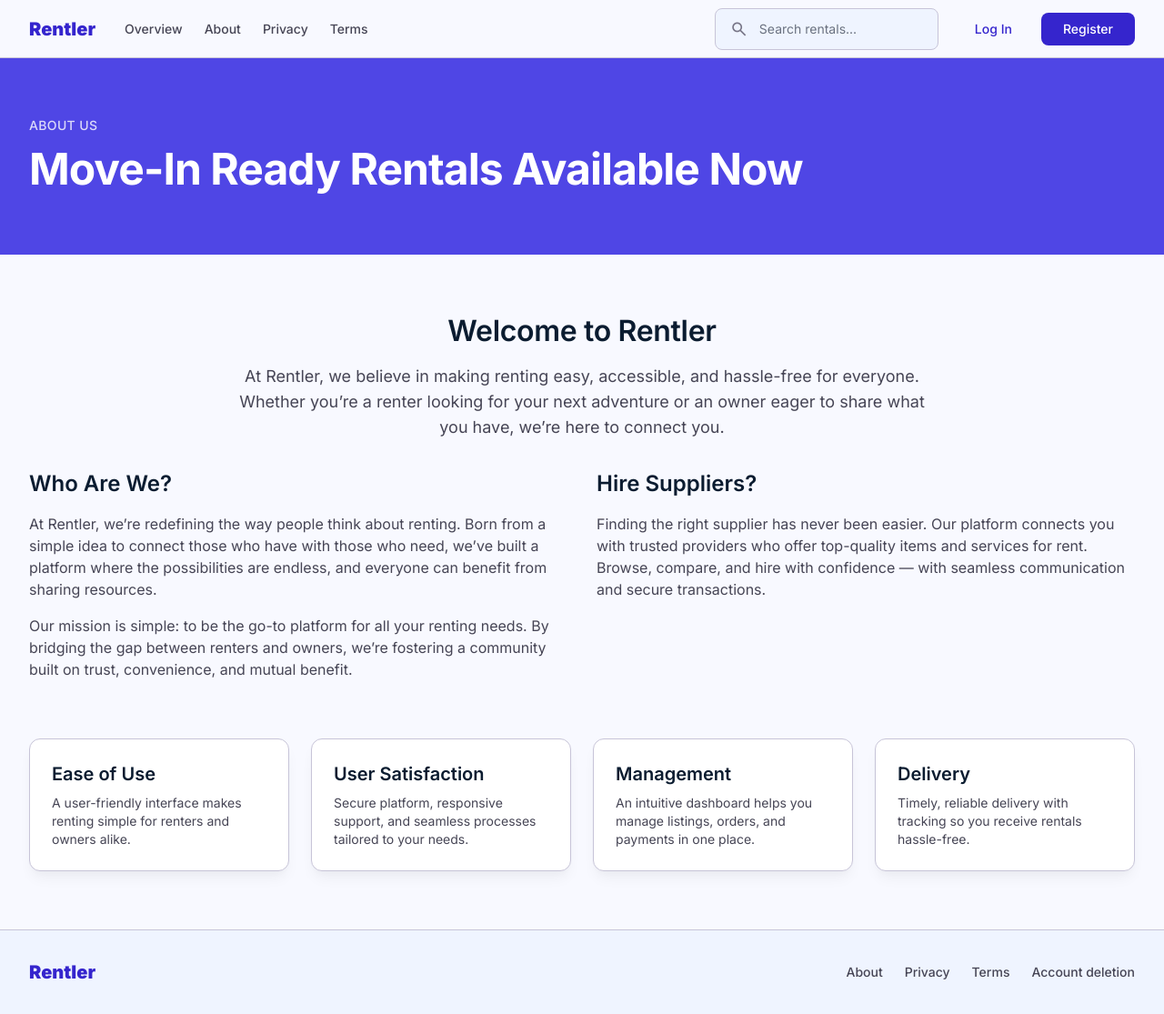
After one commit to rhythm-dubey/rentler, a Django app: page /about-us/ in a window 1280 px wide. The commit adds this page. Shown: the whole page at 91% size. Run offline with Django 5.2, Linux system fonts and the light colour scheme; data that the repository does not hold is empty; some libraries are stand-ins or nearby versions.

Commit message:
Add site settings management and related features
- Introduced a new Setting model for key-value site configuration.
- Added admin interface for managing site settings.
- Created context processor to expose site settings to templates.
- Implemented views and templates for About, Privacy, Terms, and Account Deletion pages.
- Updated home page to include links to new pages.
- Added management command to seed default settings.
- Implemented tests for setting retrieval and page rendering.

```diff
--- a/config/settings.py
+++ b/config/settings.py
@@ -69,6 +69,7 @@ TEMPLATES = [
                 'django.template.context_processors.request',
                 'django.contrib.auth.context_processors.auth',
                 'django.contrib.messages.context_processors.messages',
+                'core.context_processors.site_settings',
             ],
         },
     },
--- /dev/null
+++ b/core/context_processors.py
@@ -0,0 +1,10 @@
+from core.models import Setting
+
+
+def site_settings(request):
+    """Expose common website settings to all templates."""
+    return {
+        'company_name': Setting.get_str('company_name', default='Rentler'),
+        'support_email': Setting.get_str('support_email', default=''),
+        'support_phone': Setting.get_str('support_phone', default=''),
+    }
--- /dev/null
+++ b/core/models.py
@@ -0,0 +1,72 @@
+from django.db import models
+from django.utils.html import mark_safe
+from django.utils.safestring import SafeString
+
+
+class Setting(models.Model):
+    """Key-value site configuration (legacy Setting table)."""
+
+    site = models.CharField(max_length=64, default='website', db_index=True)
+    name = models.CharField(max_length=128, db_index=True)
+    value = models.TextField(blank=True, default='')
+    created_at = models.DateTimeField(auto_now_add=True)
+    updated_at = models.DateTimeField(auto_now=True)
+
+    class Meta:
+        ordering = ('site', 'name')
+        constraints = [
+            models.UniqueConstraint(fields=('site', 'name'), name='core_setting_site_name_uniq'),
+        ]
+
+    def __str__(self) -> str:
+        return f'{self.site}:{self.name}'
+
+    @classmethod
+    def get_value(cls, name: str, default=None, site: str | None = None):
+        qs = cls.objects.filter(name=name)
+        if site is not None:
+            qs = qs.filter(site=site)
+        setting = qs.first()
+        if setting is None or setting.value == '':
+            return default
+        return setting.value
+
+    @classmethod
+    def set_value(cls, name: str, value, site: str = 'website') -> 'Setting':
+        setting, _ = cls.objects.update_or_create(
+            site=site,
+            name=name,
+            defaults={'value': '' if value is None else str(value)},
+        )
+        return setting
+
+    @classmethod
+    def get_str(cls, name: str, default: str = '', site: str | None = None) -> str:
+        value = cls.get_value(name, default=None, site=site)
+        if value is None:
+            return default
+        return str(value)
+
+    @classmethod
+    def get_int(cls, name: str, default: int = 0, site: str | None = None) -> int:
+        value = cls.get_value(name, default=None, site=site)
+        if value is None:
+            return default
+        try:
+            return int(str(value).strip())
+        except (TypeError, ValueError):
+            return default
+
+    @classmethod
+    def get_bool(cls, name: str, default: bool = False, site: str | None = None) -> bool:
+        value = cls.get_value(name, default=None, site=site)
+        if value is None:
+            return default
+        return str(value).strip().lower() in {'1', 'true', 'yes', 'on'}
+
+    @classmethod
+    def get_html(cls, name: str, default: str = '', site: str | None = None) -> SafeString:
+        value = cls.get_value(name, default=None, site=site)
+        if value is None:
+            return mark_safe(default)
+        return mark_safe(str(value))
--- /dev/null
+++ b/core/templates/core/about.html
@@ -0,0 +1,68 @@
+{% extends "base.html" %}
+{% block title %}About Us | Rentler{% endblock %}
+{% block body %}
+{% include "partials/messages.html" %}
+{% include "partials/public_nav.html" %}
+<main class="pt-16">
+  <section class="bg-primary-container text-on-primary py-3xl px-margin-mobile md:px-margin-desktop">
+    <div class="max-w-[1440px] mx-auto">
+      <p class="text-label-md font-label-md uppercase tracking-wide opacity-80 mb-sm">About us</p>
+      <h1 class="text-headline-lg md:text-display-lg font-display-lg">Move-In Ready Rentals Available Now</h1>
+    </div>
+  </section>
+
+  <section class="max-w-[1440px] mx-auto px-margin-mobile md:px-margin-desktop py-3xl space-y-xl">
+    <div class="text-center space-y-md">
+      <h2 class="text-headline-lg font-headline-lg text-on-surface">Welcome to Rentler</h2>
+      <p class="text-body-lg font-body-lg text-on-surface-variant max-w-3xl mx-auto">
+        At Rentler, we believe in making renting easy, accessible, and hassle-free for everyone.
+        Whether you’re a renter looking for your next adventure or an owner eager to share what you have,
+        we’re here to connect you.
+      </p>
+    </div>
+
+    <div class="grid md:grid-cols-2 gap-xl items-start">
+      <div class="space-y-md">
+        <h3 class="text-headline-md font-headline-md text-on-surface">Who Are We?</h3>
+        <p class="text-body-md font-body-md text-on-surface-variant">
+          At Rentler, we’re redefining the way people think about renting. Born from a simple idea to connect
+          those who have with those who need, we’ve built a platform where the possibilities are endless,
+          and everyone can benefit from sharing resources.
+        </p>
+        <p class="text-body-md font-body-md text-on-surface-variant">
+          Our mission is simple: to be the go-to platform for all your renting needs. By bridging the gap
+          between renters and owners, we’re fostering a community built on trust, convenience, and mutual benefit.
+        </p>
+      </div>
+      <div class="space-y-md">
+        <h3 class="text-headline-md font-headline-md text-on-surface">Hire Suppliers?</h3>
+        <p class="text-body-md font-body-md text-on-surface-variant">
+          Finding the right supplier has never been easier. Our platform connects you with trusted providers
+          who offer top-quality items and services for rent. Browse, compare, and hire with confidence —
+          with seamless communication and secure transactions.
+        </p>
+      </div>
+    </div>
+
+    <div class="grid sm:grid-cols-2 lg:grid-cols-4 gap-gutter pt-xl">
+      <div class="bg-surface-container-lowest border border-outline-variant rounded-xl p-lg soft-ambient-shadow">
+        <h4 class="text-title-lg font-title-lg text-on-surface mb-sm">Ease of Use</h4>
+        <p class="text-body-sm font-body-sm text-on-surface-variant">A user-friendly interface makes renting simple for renters and owners alike.</p>
+      </div>
+      <div class="bg-surface-container-lowest border border-outline-variant rounded-xl p-lg soft-ambient-shadow">
+        <h4 class="text-title-lg font-title-lg text-on-surface mb-sm">User Satisfaction</h4>
+        <p class="text-body-sm font-body-sm text-on-surface-variant">Secure platform, responsive support, and seamless processes tailored to your needs.</p>
+      </div>
+      <div class="bg-surface-container-lowest border border-outline-variant rounded-xl p-lg soft-ambient-shadow">
+        <h4 class="text-title-lg font-title-lg text-on-surface mb-sm">Management</h4>
+        <p class="text-body-sm font-body-sm text-on-surface-variant">An intuitive dashboard helps you manage listings, orders, and payments in one place.</p>
+      </div>
+      <div class="bg-surface-container-lowest border border-outline-variant rounded-xl p-lg soft-ambient-shadow">
+        <h4 class="text-title-lg font-title-lg text-on-surface mb-sm">Delivery</h4>
+        <p class="text-body-sm font-body-sm text-on-surface-variant">Timely, reliable delivery with tracking so you receive rentals hassle-free.</p>
+      </div>
+    </div>
+  </section>
+</main>
+{% include "partials/public_footer.html" %}
+{% endblock %}
--- a/core/urls.py
+++ b/core/urls.py
@@ -6,4 +6,8 @@ app_name = 'core'
 
 urlpatterns = [
     path('', views.home, name='home'),
+    path('about-us/', views.about, name='about'),
+    path('privacy-policy/', views.privacy, name='privacy'),
+    path('web-terms-and-conditions/', views.terms, name='terms'),
+    path('account-deletion-guide/', views.account_deletion, name='account_deletion'),
 ]
--- a/core/views.py
+++ b/core/views.py
@@ -1,5 +1,27 @@
 from django.shortcuts import render
+
+from .models import Setting
 
 
 def home(request):
     return render(request, 'core/home.html')
+
+
+def about(request):
+    return render(request, 'core/about.html')
+
+
+def privacy(request):
+    return render(request, 'core/privacy.html')
+
+
+def terms(request):
+    return render(
+        request,
+        'core/terms.html',
+        {'terms_html': Setting.get_html('tnc')},
+    )
+
+
+def account_deletion(request):
+    return render(request, 'core/account_deletion.html')
--- /dev/null
+++ b/templates/partials/public_footer.html
@@ -0,0 +1,19 @@
+<footer class="border-t border-outline-variant bg-surface-container-low mt-auto">
+  <div class="max-w-[1440px] mx-auto px-margin-mobile md:px-margin-desktop py-xl flex flex-col md:flex-row md:items-center md:justify-between gap-lg">
+    <div class="space-y-xs">
+      <a href="{% url 'core:home' %}" class="text-title-lg font-title-lg font-black text-primary">{{ company_name|default:"Rentler" }}</a>
+      {% if support_email %}
+        <p class="text-body-sm font-body-sm text-on-surface-variant">
+          <a href="mailto:{{ support_email }}" class="hover:text-primary transition-colors">{{ support_email }}</a>
+          {% if support_phone %} · {{ support_phone }}{% endif %}
+        </p>
+      {% endif %}
+    </div>
+    <nav class="flex flex-wrap gap-md md:gap-lg text-label-md font-label-md text-on-surface-variant">
+      <a class="hover:text-primary transition-colors" href="{% url 'core:about' %}">About</a>
+      <a class="hover:text-primary transition-colors" href="{% url 'core:privacy' %}">Privacy</a>
+      <a class="hover:text-primary transition-colors" href="{% url 'core:terms' %}">Terms</a>
+      <a class="hover:text-primary transition-colors" href="{% url 'core:account_deletion' %}">Account deletion</a>
+    </nav>
+  </div>
+</footer>
--- a/templates/partials/public_nav.html
+++ b/templates/partials/public_nav.html
@@ -3,10 +3,10 @@
     <div class="flex items-center gap-xl">
       <a href="{% url 'core:home' %}" class="text-title-lg font-title-lg font-black text-primary">Rentler</a>
       <nav class="hidden md:flex items-center gap-lg">
-        <a class="text-primary font-bold border-b-2 border-primary text-label-md font-label-md" href="{% url 'core:home' %}">Overview</a>
-        <a class="text-on-surface-variant hover:text-primary transition-colors text-label-md font-label-md" href="#">Users</a>
-        <a class="text-on-surface-variant hover:text-primary transition-colors text-label-md font-label-md" href="#">Listings</a>
-        <a class="text-on-surface-variant hover:text-primary transition-colors text-label-md font-label-md" href="#">Transactions</a>
+        <a class="text-on-surface-variant hover:text-primary transition-colors text-label-md font-label-md" href="{% url 'core:home' %}">Overview</a>
+        <a class="text-on-surface-variant hover:text-primary transition-colors text-label-md font-label-md" href="{% url 'core:about' %}">About</a>
+        <a class="text-on-surface-variant hover:text-primary transition-colors text-label-md font-label-md" href="{% url 'core:privacy' %}">Privacy</a>
+        <a class="text-on-surface-variant hover:text-primary transition-colors text-label-md font-label-md" href="{% url 'core:terms' %}">Terms</a>
       </nav>
     </div>
     <div class="flex items-center gap-md">
```
Also changed, not shown: core/admin.py (+18 -1 lines), core/management/commands/seed_settings.py (added, +40 -0 lines), core/templates/core/account_deletion.html (added, +30 -0 lines), core/templates/core/home.html (+4 -3 lines), core/templates/core/privacy.html (added, +47 -0 lines), core/templates/core/terms.html (added, +22 -0 lines), core/tests.py (+44 -0 lines), core/management/__init__.py (added), core/management/commands/__init__.py (added), core/migrations/0001_initial.py (added).
